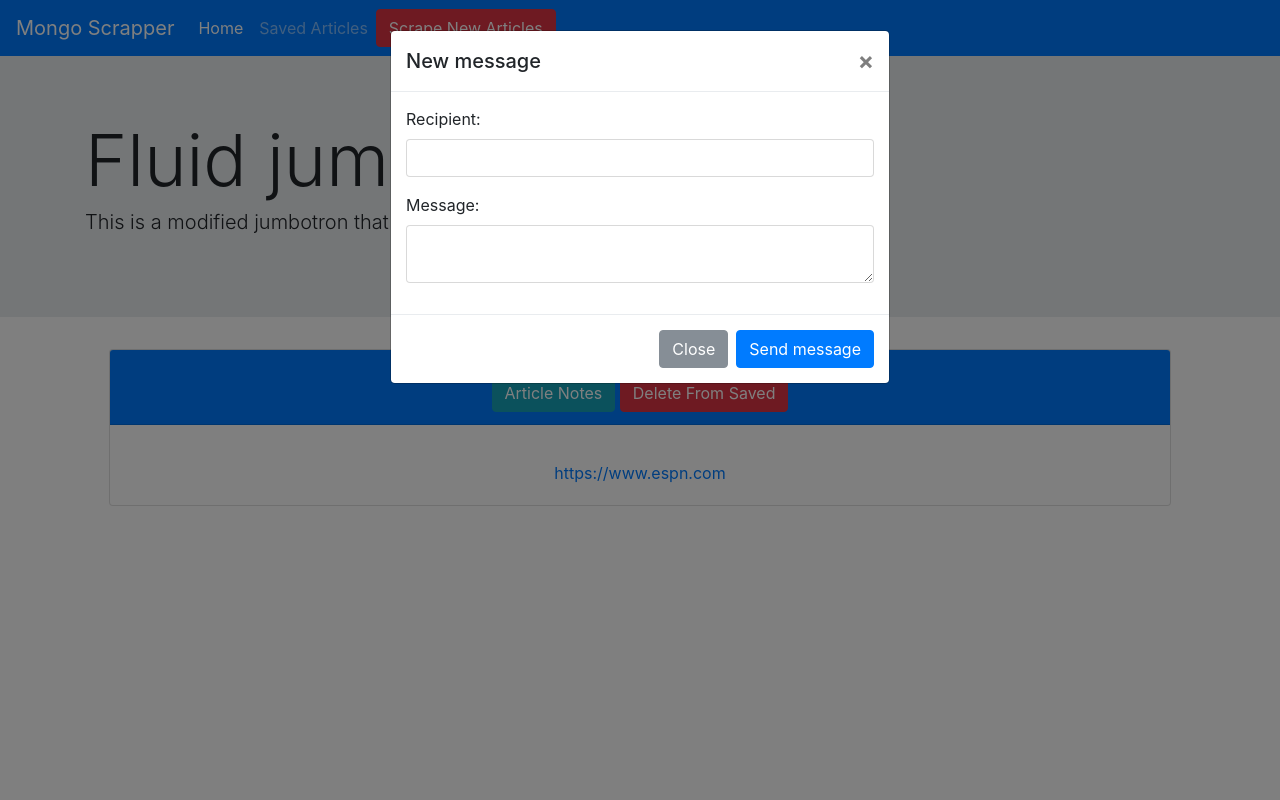
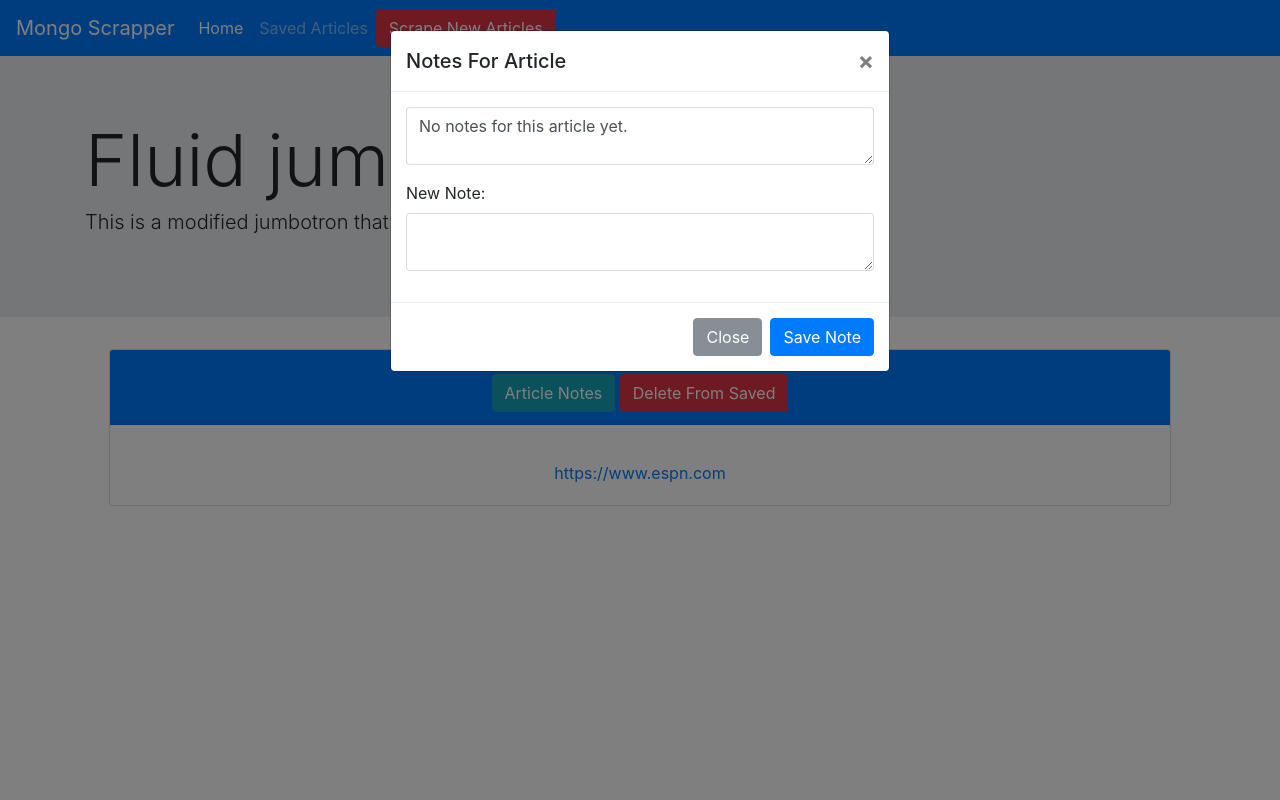
Before and after one commit to mc4tech/mongoNewsScrapper, a Node server app: page / in a window 1280 px wide, after a click on "Article Notes". Run offline with Node 20, Linux system fonts and the light colour scheme; tables that the repository leaves empty hold one stand-in row (values such as "Sample post"); some libraries are stand-ins or nearby versions.

Commit message:
note modal updated

```diff
--- a/models/Note.js
+++ b/models/Note.js
@@ -6,9 +6,9 @@
 // Create the Note schema
 var NoteSchema = new Schema({
   // Just a string
-  title: {
-    type: String
-  },
+  // title: {
+  //   type: String
+  // },
   // Just a string
   body: {
     type: String
--- a/public/app.js
+++ b/public/app.js
@@ -11,38 +11,38 @@
 
 
 // Whenever someone clicks a p tag
-$(document).on("click", "#articleNotes", function() {
+$(document).on("click", ".articleNotes", function() {
   // Empty the notes from the note section
   console.log("clicked");
   // $("#notes").empty();
-  // // Save the id from the p tag
-  // var thisId = $(this).attr("data-id");
+  // Save the id from the Article Notes btn
+  var thisId = $(this).attr("data-id");
 
-  // // Now make an ajax call for the Article
-  // $.ajax({
-  //   method: "GET",
-  //   url: "/articles/" + thisId
-  // })
-  //   // With that done, add the note information to the page
-  //   .done(function(data) {
-  //     console.log(data);
-  //     // The title of the article
-  //     $("#notes").append("<h2>" + data.title + "</h2>");
-  //     // An input to enter a new title
-  //     $("#notes").append("<input id='titleinput' name='title' >");
-  //     // A textarea to add a new note body
-  //     $("#notes").append("<textarea id='bodyinput' name='body'></textarea>");
-  //     // A button to submit a new note, with the id of the article saved to it
-  //     $("#notes").append("<button data-id='" + data._id + "' id='savenote'>Save Note</button>");
+  // Now make an ajax call for the Article
+  $.ajax({
+    method: "GET",
+    url: "/articles/" + thisId
+  })
+    // With that done, add the note information to the page
+    .done(function(data) {
+      console.log(data);
+      // // The title of the article
+      // $("#notes").append("<h2>" + data.title + "</h2>");
+      // // An input to enter a new title
+      // $("#notes").append("<input id='titleinput' name='title' >");
+      // // A textarea to add a new note body
+      // $("#notes").append("<textarea id='bodyinput' name='body'></textarea>");
+      // // A button to submit a new note, with the id of the article saved to it
+      // $("#notes").append("<button data-id='" + data._id + "' id='savenote'>Save Note</button>");
 
-  //     // If there's a note in the article
-  //     if (data.note) {
-  //       // Place the title of the note in the title input
-  //       $("#titleinput").val(data.note.title);
-  //       // Place the body of the note in the body textarea
-  //       $("#bodyinput").val(data.note.body);
-  //     }
-  //   });
+      // If there's a note in the article
+      if (data.note) {
+        // Place the title of the note in the title input
+        $("#titleinput").val(data.note.title);
+        // Place the body of the note in the body textarea
+        $("#bodyinput").val(data.note.body);
+      }
+    });
 });
 
 // When you click the savenote button
@@ -56,9 +56,9 @@
     url: "/articles/" + thisId,
     data: {
       // Value taken from title input
-      title: $("#titleinput").val(),
+      // title: $("#titleinput").val(),
       // Value taken from note textarea
-      body: $("#bodyinput").val()
+      body: $("#message-text").val()
     }
   })
     // With that done
--- a/views/index.handlebars
+++ b/views/index.handlebars
@@ -1,13 +1,15 @@
 <div class="row justify-content-center">
 	<div id="articles" class="col-md-10">
+		<!-- loops through the articl_data -->
 		{{#each article_data}}
+		<!-- card divs to hold the Article info -->
 			<div class="justify-content-center card text-center">
 				<div class="card-header text-white bg-primary">
 					<h4 class="card-title">{{this.title}}</h4>
-					<button id="articleNotes" type="button" class="btn btn-info" data-toggle="modal" data-target="#notes">Article Notes</button>
+					<!-- this btn controls the modal for article notes -->
+					<button data-id="{{this.id}}" type="button" class="btn btn-info articleNotes" data-toggle="modal" data-target="#notes">Article Notes</button>
 					<button type="button" class="btn btn-danger">Delete From Saved</button>
 				</div>
-
 
 				<div id ={{@index}} class="card-body">
 					<img src="{{this.image}}" class="rounded mx-auto d-block">
@@ -22,12 +24,12 @@
 		{{/each}}
 	</div>
 </div>
-    <!-- <div id="notes"></div> -->
+
 <div class="modal fade" id="notes" tabindex="-1" role="dialog" aria-labelledby="notes" aria-hidden="true">
 	<div class="modal-dialog" role="document">
 	    <div class="modal-content">
      	    <div class="modal-header">
-	     	   <h5 class="modal-title" id="notesModalLabel">New message</h5>
+	     	   <h5 class="modal-title" id="notesModalLabel">Notes For Article {{this.id}}</h5>
 	        	<button type="button" class="close" data-dismiss="modal" aria-label="Close">
 	          		<span aria-hidden="true">&times;</span>
 	        	</button>
@@ -35,18 +37,17 @@
 		    <div class="modal-body">
 		        <form>
 		  			<div class="form-group">
-		            	<label for="recipient-name" class="form-control-label">Recipient:</label>
-		            	<input type="text" class="form-control" id="recipient-name">
+		            	<textarea class="form-control" id="notes-text">No notes for this article yet.</textarea>
 		          	</div>
 		          	<div class="form-group">
-		            	<label for="message-text" class="form-control-label">Message:</label>
+		            	<label for="message-text" class="form-control-label">New Note:</label>
 		            	<textarea class="form-control" id="message-text"></textarea>
 		          	</div>
 		        </form>
 		    </div>
 		    <div class="modal-footer">
 		        <button type="button" class="btn btn-secondary" data-dismiss="modal">Close</button>
-		        <button type="button" class="btn btn-primary">Send message</button>
+		        <button type="button" class="btn btn-primary" id="savenote" data-dismiss="modal">Save Note</button>
 	    	</div>
 	    </div>
 	</div>
```
